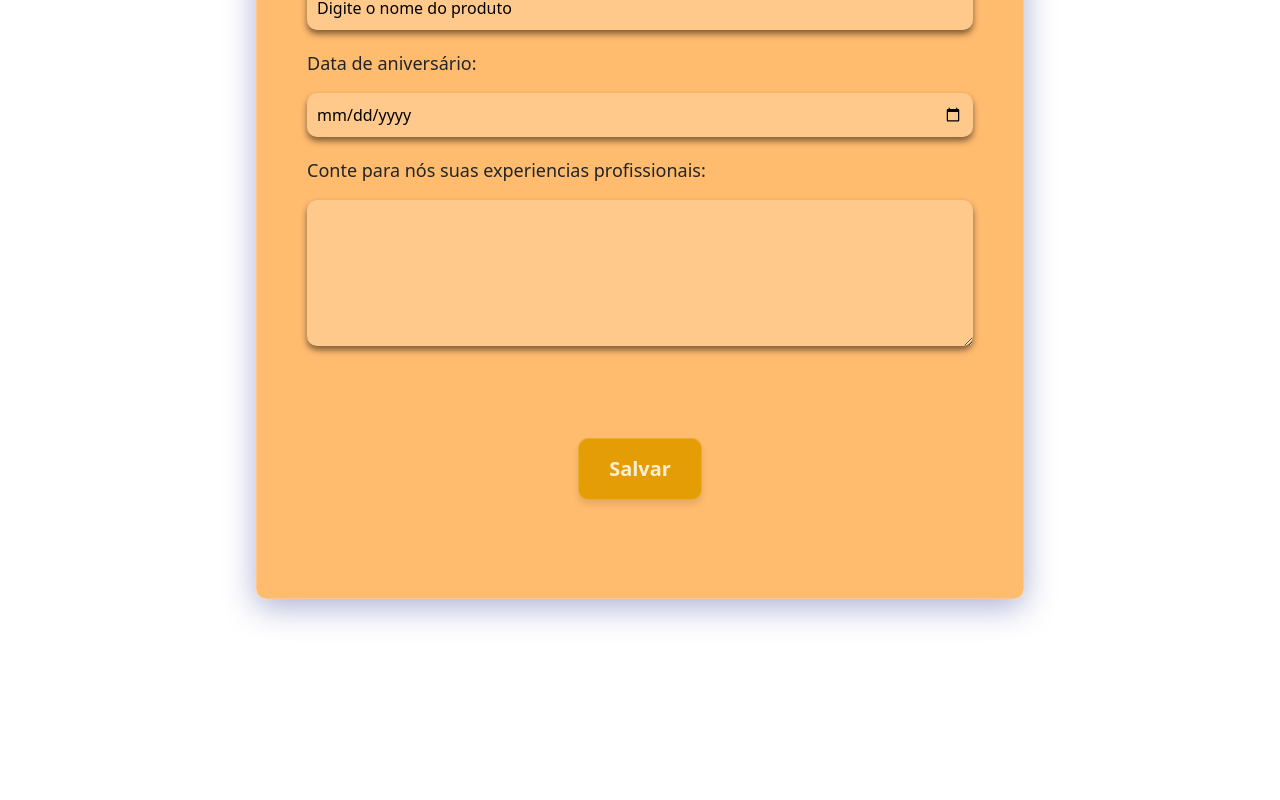
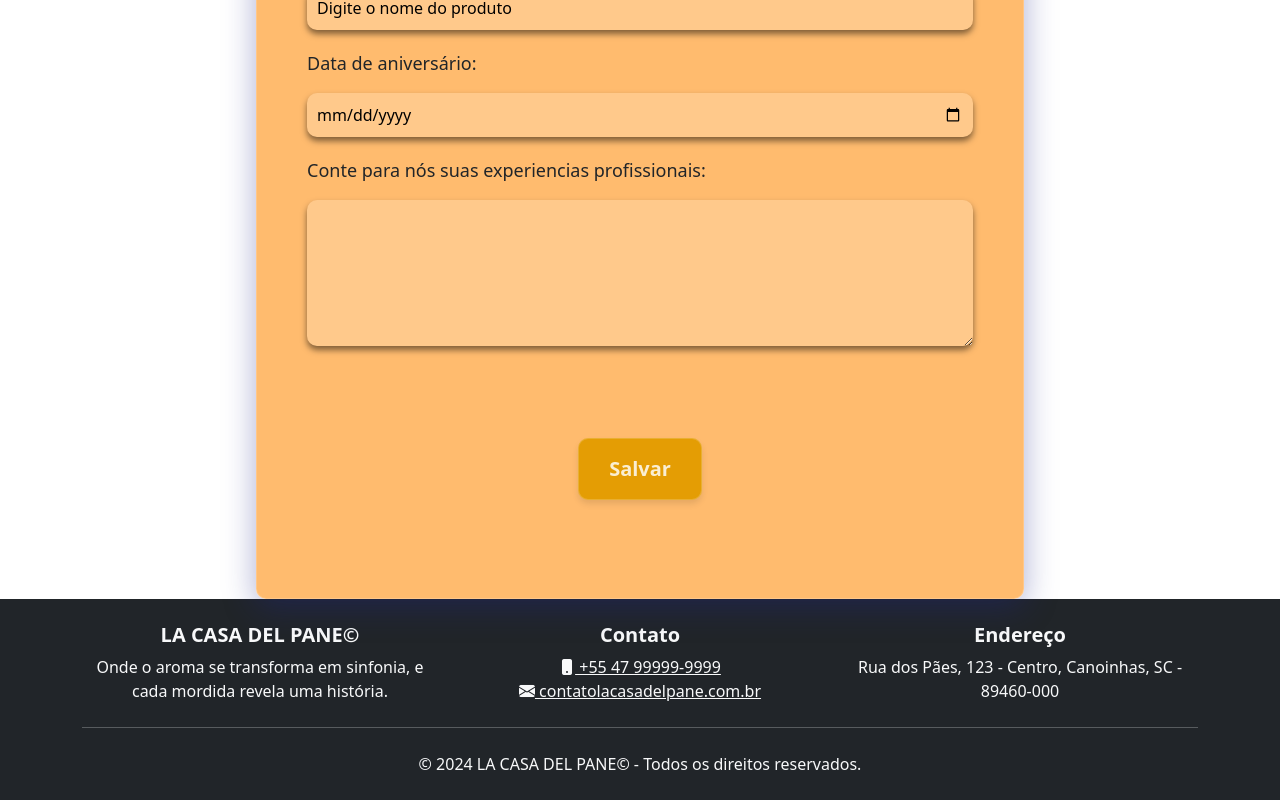
Before and after one commit to Lciarallo/Blog, an Angular app: page /candidatar in a window 1280 px wide. Shown: the part 348-1148 px from the top of the page. Before the commit the page ends 947 px from the top, so only its background shows below. Built offline with nearby package versions, Linux system fonts and the light colour scheme.

Commit message:
Footer add no candidatar

```diff
--- a/src/app/candidatar/candidatar.component.html
+++ b/src/app/candidatar/candidatar.component.html
@@ -21,3 +21,5 @@
     <button type="submit" class="btn-salvar">Salvar</button>
   </div>
 </form>
+
+<app-footer></app-footer>
```
Also changed, not shown: src/app/candidatar/candidatar.component.ts (+6 -7 lines).
